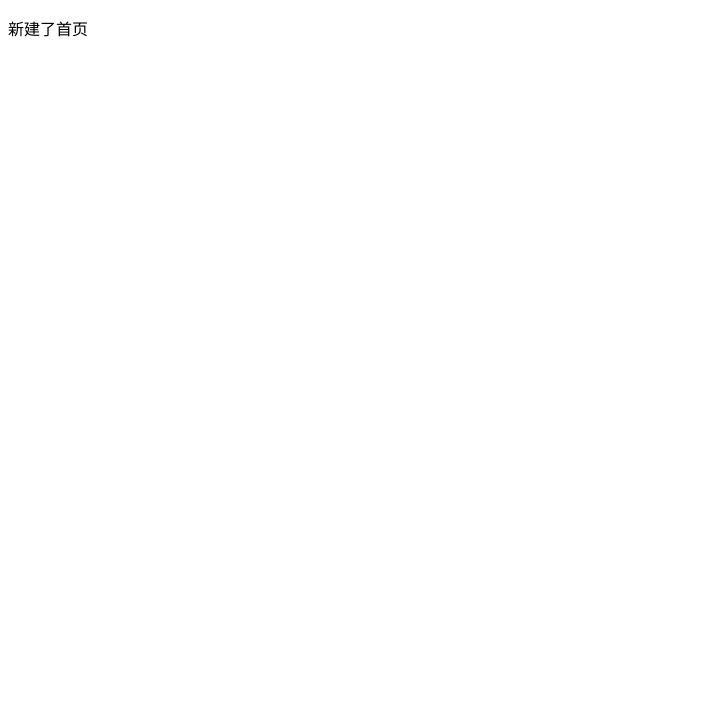
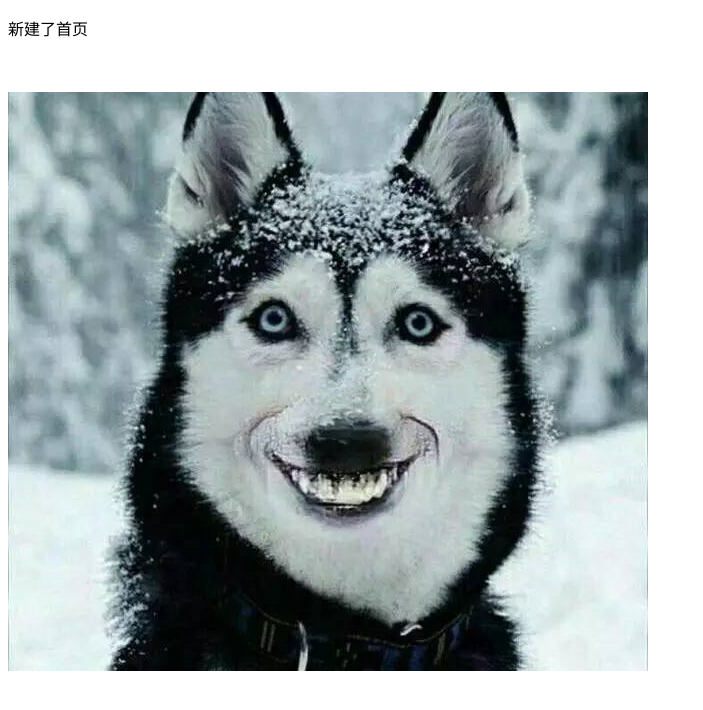
Before and after one commit to Tarshn/branchStudy, a plain HTML site: page index.html in a window 1280 px wide. Shown: the whole page, without its empty margins (0-703 px from the left). Drawn offline with Linux system fonts and the light colour scheme.

Commit message:
来了一只舔狗

```diff
--- a/index.html
+++ b/index.html
@@ -10,5 +10,7 @@
     <p>新建了首页</p>
     <br>
     <img src="./ml03.png" alt="">
+    <br>
+    <img src="./dog.png" alt="">
 </body>
 </html>
```
Also changed, not shown: dog.png (added).
